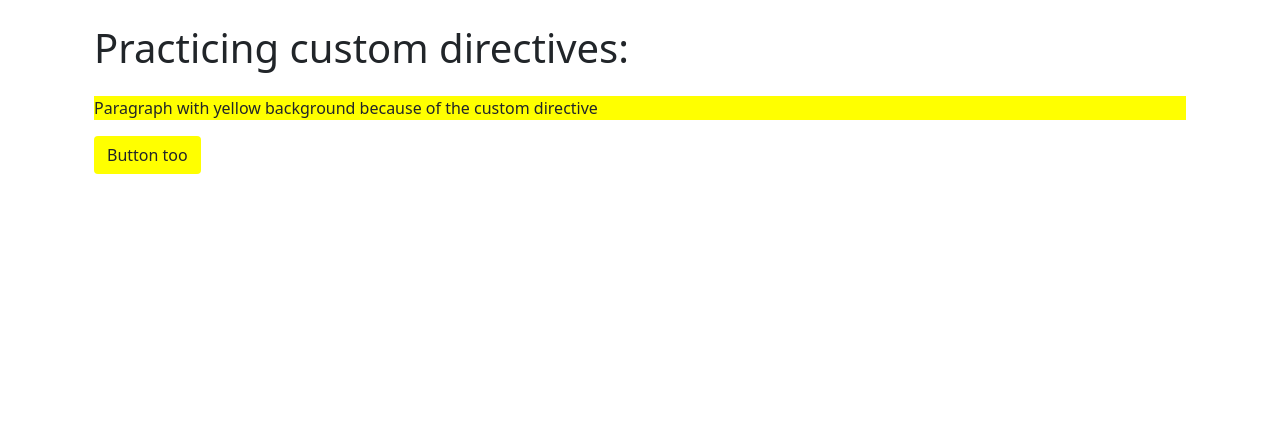
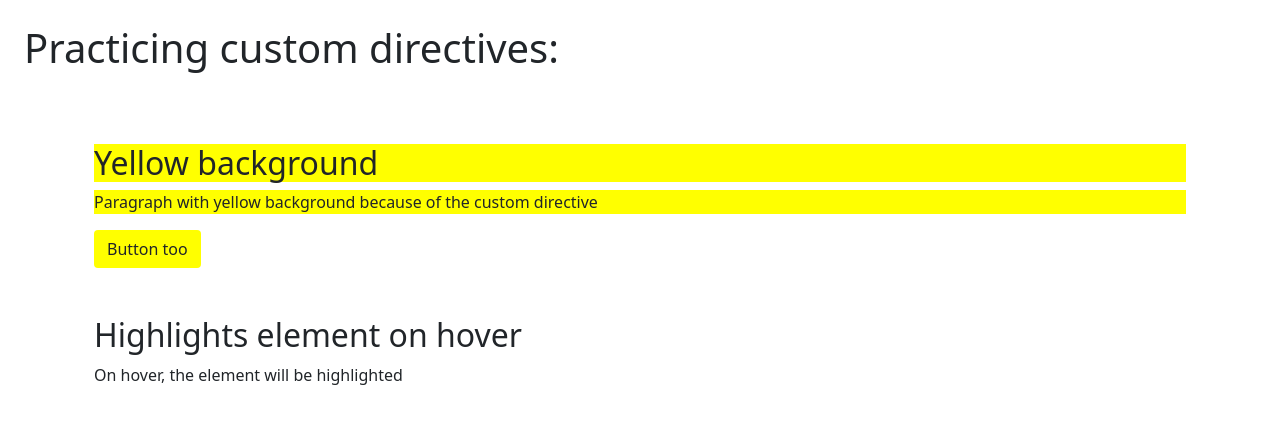
Before and after one commit to MatheusMattana/angular-practice, an Angular app: page /custom-directive in a window 1280 px wide. Shown: the top 424 px of the page. Built offline with nearby package versions, Linux system fonts and the light colour scheme.

Commit message:
feat(directives): Practicing custom directives (highlight on hover)

```diff
--- /dev/null
+++ b/src/app/directives/highlight-on-hover/highlight-on-hover.directive.ts
@@ -0,0 +1,16 @@
+import { Directive, HostListener, HostBinding } from '@angular/core';
+
+@Directive({
+  selector: '[highlightOnHover]',
+})
+export class HighlightOnHoverDirective {
+  @HostListener('mouseenter') onMouseEnter() {
+    this.background = 'yellow';
+  }
+
+  @HostListener('mouseleave') onMouseLeave() {
+    this.background = 'transparent';
+  }
+
+  @HostBinding('style.background') background = '';
+}
--- a/src/app/pages/directive-custom/directive-custom.component.html
+++ b/src/app/pages/directive-custom/directive-custom.component.html
@@ -1,7 +1,17 @@
-<div class="container p-4">
-  <h1 class="mb-4">Practicing custom directives:</h1>
+<h1 class="mb-4 p-4">Practicing custom directives:</h1>
+
+<section class="container p-4">
+  <h2 yellowBackground>Yellow background</h2>
 
   <p yellowBackground>Paragraph with yellow background because of the custom directive</p>
 
   <button yellowBackground class="btn">Button too</button>
-</div>
+</section>
+
+<section class="container p-4">
+  <h2 highlightOnHover>Highlights element on hover</h2>
+
+  <p highlightOnHover>
+    On hover, the element will be highlighted
+  </p>
+</section>
```
Also changed, not shown: src/app/pages/directive-custom/directive-custom.module.ts (+6 -1 lines), 1 other file (tests, documents, lock files or other folders).
